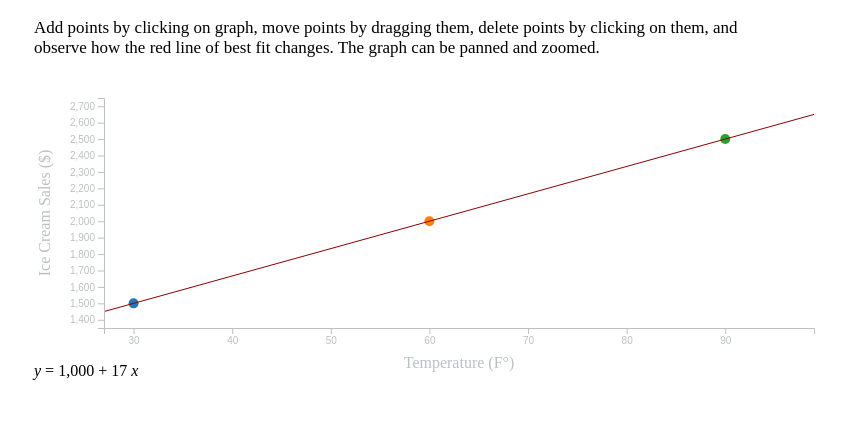
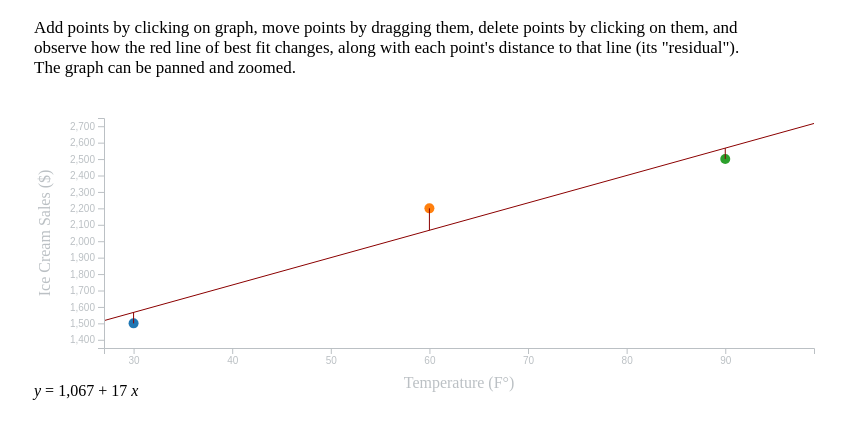
Before and after one commit to ricksyuan/d3construct, a website built with webpack: page index.html in a window 1280 px wide. Shown: the part 60-498 px from the top of the page, without its empty margins (6-852 px from the left). Built offline with nearby package versions, Linux system fonts and the light colour scheme.

Commit message:
Change description

```diff
--- a/index.html
+++ b/index.html
@@ -11,7 +11,7 @@
 <body>
   <h1 class="page-title">Linear regression</h1>
   <p class="description">Add points by clicking on graph, move points by dragging them, delete points by clicking on them, and
-    observe how the red line of best fit changes. The graph can be  panned and zoomed.</p>
+    observe how the red line of best fit changes, along with each point's distance to that line (its "residual"). The graph can be panned and zoomed.</p>
   </ul>
   <svg class="container"></svg>
   <div class="equation"></div>
--- a/src/main.js
+++ b/src/main.js
@@ -30,7 +30,7 @@ let dataset = [
   {
     id: 2,
     xVar: 60,
-    yVar: 2000,
+    yVar: 2200,
   },
   {
     id: 3,
@@ -43,7 +43,7 @@ const MARGIN = {
   TOP: 20,
   RIGHT: 20,
   BOTTOM: 50,
-  LEFT: 70,
+  LEFT: 70, // Allows comfortable space for y-axis labels
 };
 const WIDTH = 800 - MARGIN.LEFT - MARGIN.RIGHT;
 const HEIGHT = 300 - MARGIN.TOP - MARGIN.BOTTOM;
@@ -58,18 +58,17 @@ const yScale = d3.scaleLinear()
   .range([HEIGHT, 0]);
 
 document.addEventListener('DOMContentLoaded', () => {
-  // Set container svg dimensions.
+  // Set dimensions for container svg element.
   const container = d3.select('.container')
     .style('width', WIDTH)
     .style('height', HEIGHT)
     .attr('transform', `translate(${MARGIN.LEFT},${MARGIN.TOP})`);
 
-  container.append('svg')
-    .append('svg')
+  container.append('svg') // Append another svg for clipping.
     .append('g')
     .attr('class', 'points');
 
-  // Set x and y axes.
+  // Add x and y axes.
   const bottomAxis = d3.axisBottom(xScale);
   d3.select('.container')
     .append('g')
@@ -82,7 +81,7 @@ document.addEventListener('DOMContentLoaded', () => {
     .attr('class', 'y-axis')
     .call(leftAxis);
 
-  // Labels for x and y axes
+  // Add labels for x and y axes.
   d3.select('.container')
     .append('text')
     .attr('class', 'x-axis-label')
@@ -143,10 +142,16 @@ document.addEventListener('DOMContentLoaded', () => {
     }
 
     // Tie circles to dataset.
-    const circles = d3.select('.points')
-      .selectAll('circle')
-      .data(dataset, datum => datum.id);
-    circles.enter().append('circle')
+    const points = d3.select('.points')
+      .selectAll('.pt')
+      .data(dataset, datum => datum.id)
+      .enter()
+      .append('g')
+      .attr('class', 'pt');
+    points.append('circle')
+      .attr('cx', datum => xScale(datum.xVar))
+      .attr('cy', datum => yScale(datum.yVar))
+      .attr('fill', datum => color(datum.id % 10))
       .on('mouseover', (datum) => {
         tooltip.transition()
           .duration(200)
@@ -160,23 +165,24 @@ document.addEventListener('DOMContentLoaded', () => {
           .duration(500)
           .style('opacity', 0);
       });
-
-    circles.exit().remove();
-
-    d3.selectAll('circle')
-      .attr('cx', datum => xScale(datum.xVar))
-      .attr('cy', datum => yScale(datum.yVar))
-      .attr('fill', datum => color(datum.id % 10));
+    points.exit().remove();
 
     // Add line.
-
     d3.select('.points').append('line')
+      .attr('class', 'line-of-best-fit')
       .attr('x1', xScale(-10000))
       .attr('y1', yScale(f(-10000)))
       .attr('x2', xScale(10000))
       .attr('y2', yScale(f(10000)));
 
-    // Render table
+    // add residuals
+    d3.selectAll('.pt').append('line')
+      .attr('x1', datum => xScale(datum.xVar))
+      .attr('y1', datum => yScale(f(datum.xVar)))
+      .attr('x2', datum => xScale(datum.xVar))
+      .attr('y2', datum => yScale(datum.yVar))
+
+    // Render equation
 
     const equation = d3.select('.equation');
     equation.html(`<i>y</i> = ${betaFormatter.format(b0)} ${b1 >= 0 ? '+' : '-'} ${betaFormatter.format(Math.abs(b1))} <i>x</i>`);
@@ -202,8 +208,9 @@ document.addEventListener('DOMContentLoaded', () => {
     });
 
     // Add listener to remove point when clicked.
-    d3.selectAll('circle').on('click', (clickedDatum) => {
-      d3.selectAll('line').remove();
+    d3.selectAll('.pt').on('click', (clickedDatum) => {
+      d3.selectAll('.pt').remove();
+      d3.selectAll('.line-of-best-fit').remove();
 
       // Fade tooltip
       tooltip.transition()
```
Also changed, not shown: 1 other file.
